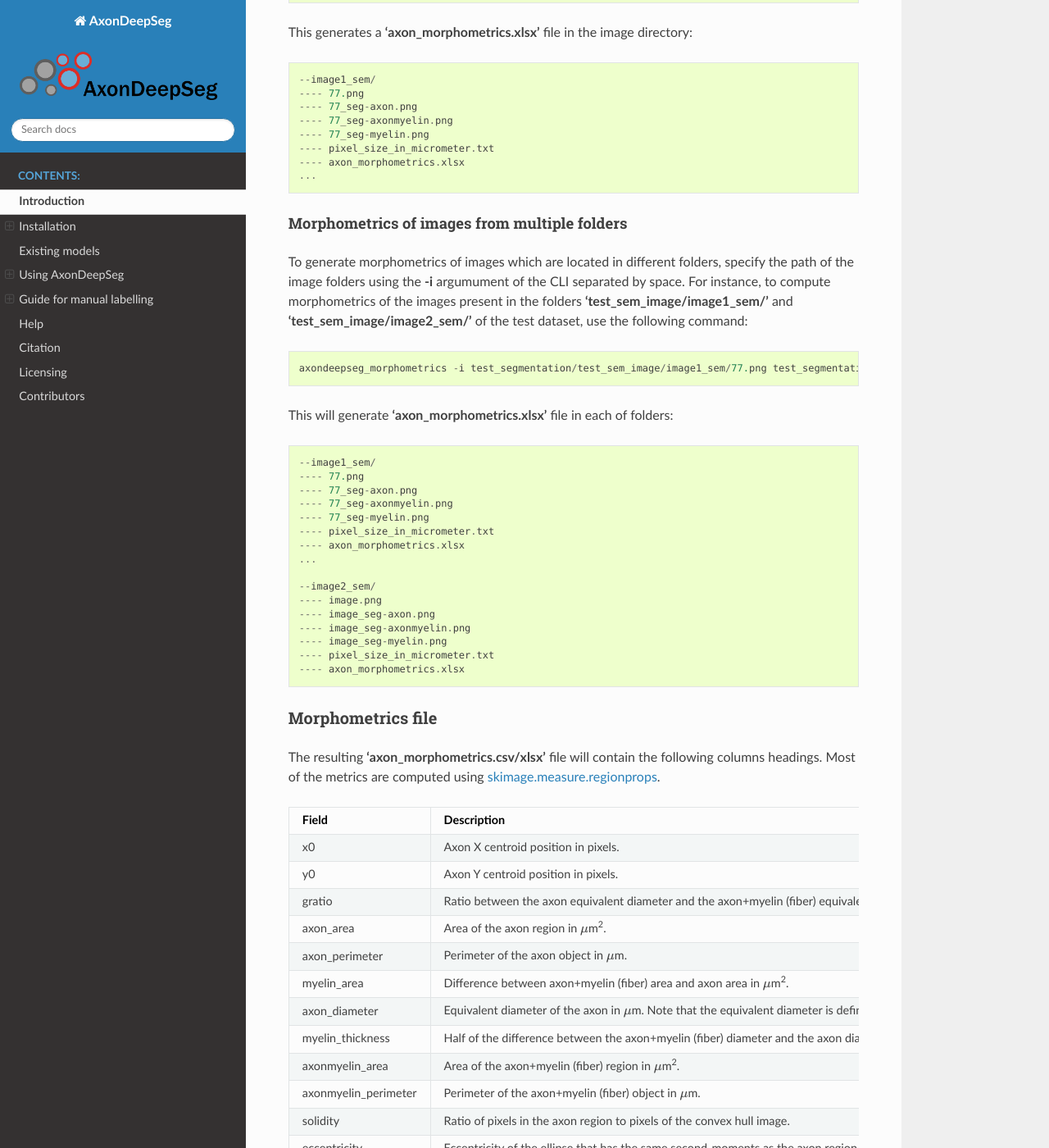
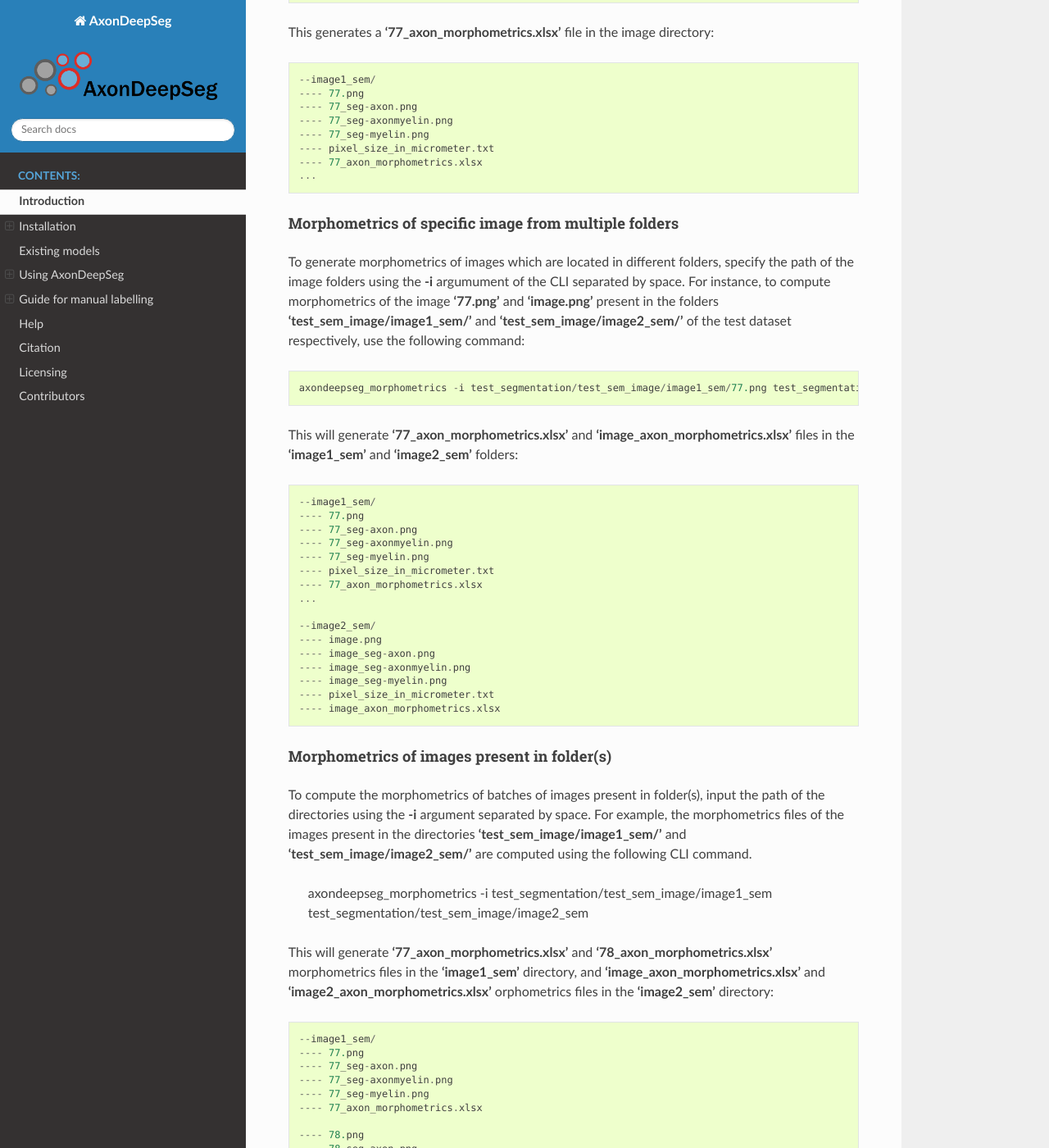
Before and after one commit to axondeepseg/axondeepseg, a Sphinx documentation site: the page built from docs/source/documentation.rst, in a window 1280 px wide and 1400 px high, scrolled down 11258 px. Shown: the whole window at 82% size. Built offline with Sphinx 7.4.7 and the Read the Docs theme 2.0.0, drawn with Linux system fonts in a browser that asks for light colours; some of the changed text lies outside the part shown.

Commit message:
Docs: Add batch morphometrics documentation

```diff
--- a/docs/source/documentation.rst
+++ b/docs/source/documentation.rst
@@ -328,7 +328,7 @@ Before computing the morphometrics of an image, make sure it has been segmented
 
     axondeepseg_morphometrics -i test_segmentation/test_sem_image/image1_sem/77.png -f axon_morphometrics
 
-This generates a **'axon_morphometrics.xlsx'** file in the image directory::
+This generates a **'77_axon_morphometrics.xlsx'** file in the image directory::
 
     --image1_sem/
     ---- 77.png
@@ -336,17 +336,17 @@ This generates a **'axon_morphometrics.xlsx'** file in the image directory::
     ---- 77_seg-axonmyelin.png
     ---- 77_seg-myelin.png
     ---- pixel_size_in_micrometer.txt
-    ---- axon_morphometrics.xlsx
+    ---- 77_axon_morphometrics.xlsx
     ...
 
 
-Morphometrics of images from multiple folders
+Morphometrics of specific image from multiple folders
 ^^^^^^^^^^^^^^^^^^^^^^^^^^^^^^^^^^^^^^^^^^^^^
-To generate morphometrics of images which are located in different folders, specify the path of the image folders using the **-i** argumument of the CLI separated by space. For instance, to compute morphometrics of the images present in the folders **'test_sem_image/image1_sem/'** and **'test_sem_image/image2_sem/'** of the test dataset, use the following command::
+To generate morphometrics of images which are located in different folders, specify the path of the image folders using the **-i** argumument of the CLI separated by space. For instance, to compute morphometrics of the image **'77.png'** and **'image.png'** present in the folders **'test_sem_image/image1_sem/'** and **'test_sem_image/image2_sem/'** of the test dataset respectively, use the following command::
 
     axondeepseg_morphometrics -i test_segmentation/test_sem_image/image1_sem/77.png test_segmentation/test_sem_image/image2_sem/image.png
 
-This will generate **'axon_morphometrics.xlsx'** file in each of folders::
+This will generate **'77_axon_morphometrics.xlsx'** and **'image_axon_morphometrics.xlsx'** files in the **'image1_sem'** and **'image2_sem'** folders::
 
     --image1_sem/
     ---- 77.png
@@ -354,7 +354,7 @@ This will generate **'axon_morphometrics.xlsx'** file in each of folders::
     ---- 77_seg-axonmyelin.png
     ---- 77_seg-myelin.png
     ---- pixel_size_in_micrometer.txt
-    ---- axon_morphometrics.xlsx
+    ---- 77_axon_morphometrics.xlsx
     ...
 
     --image2_sem/
@@ -363,7 +363,48 @@ This will generate **'axon_morphometrics.xlsx'** file in each of folders::
     ---- image_seg-axonmyelin.png
     ---- image_seg-myelin.png
     ---- pixel_size_in_micrometer.txt
-    ---- axon_morphometrics.xlsx
+    ---- image_axon_morphometrics.xlsx
+
+Morphometrics of images present in folder(s)
+^^^^^^^^^^^^^^^^^^^^^^^^^^^^^^^^^^^^^^^^^^^^^^^^^^^^^^^^^^
+To compute the morphometrics of batches of images present in folder(s), input the path of the directories using the **-i** argument separated by space. For example, the morphometrics files of the images present in the directories  **'test_sem_image/image1_sem/'** and **'test_sem_image/image2_sem/'** are computed using the following CLI command.
+
+    axondeepseg_morphometrics -i test_segmentation/test_sem_image/image1_sem test_segmentation/test_sem_image/image2_sem
+
+This will generate **'77_axon_morphometrics.xlsx'** and **'78_axon_morphometrics.xlsx'** morphometrics files in the **'image1_sem'** directory, and **'image_axon_morphometrics.xlsx'** and **'image2_axon_morphometrics.xlsx'** orphometrics files in the **'image2_sem'** directory::
+
+    --image1_sem/
+    ---- 77.png
+    ---- 77_seg-axon.png
+    ---- 77_seg-axonmyelin.png
+    ---- 77_seg-myelin.png
+    ---- 77_axon_morphometrics.xlsx
+
+    ---- 78.png
+    ---- 78_seg-axon.png
+    ---- 78_seg-axonmyelin.png
+    ---- 78_seg-myelin.png
+    ---- 78_axon_morphometrics.xlsx
+
+    ---- pixel_size_in_micrometer.txt
+
+    ...
+
+    --image2_sem/
+    ---- image.png
+    ---- image_seg-axon.png
+    ---- image_seg-axonmyelin.png
+    ---- image_seg-myelin.png
+    ---- image_axon_morphometrics.xlsx
+
+    ---- image2.png
+    ---- image2_seg-axon.png
+    ---- image2_seg-axonmyelin.png
+    ---- image2_seg-myelin.png
+    ---- image2_axon_morphometrics.xlsx
+
+    ---- pixel_size_in_micrometer.txt
+
 
 Morphometrics file
 ~~~~~~~~~~~~~~~~~~
```
